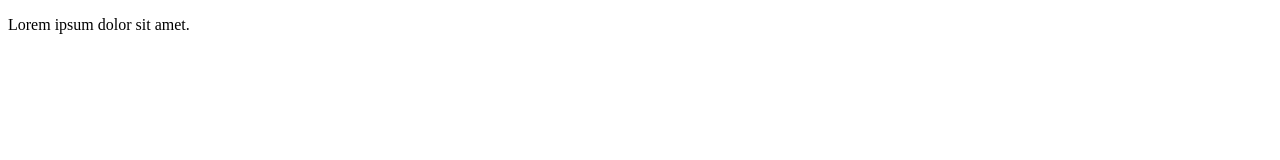
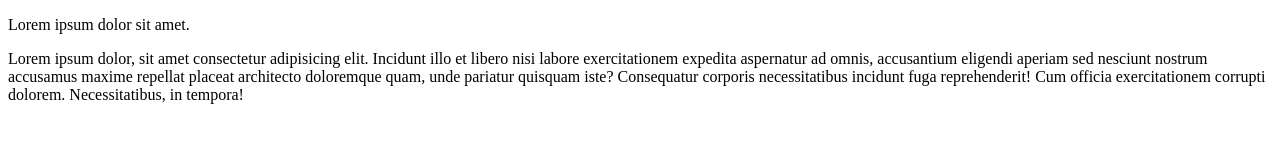
Before and after one commit to yannaf-01/integrative-repo, a plain HTML site: page index.html in a window 1280 px wide. Drawn offline with Linux system fonts and the light colour scheme.

Commit message:
changes : adding more text to index page

```diff
--- a/index.html
+++ b/index.html
@@ -7,5 +7,6 @@
 </head>
 <body>
     <p>Lorem ipsum dolor sit amet.</p>
+    <p>Lorem ipsum dolor, sit amet consectetur adipisicing elit. Incidunt illo et libero nisi labore exercitationem expedita aspernatur ad omnis, accusantium eligendi aperiam sed nesciunt nostrum accusamus maxime repellat placeat architecto doloremque quam, unde pariatur quisquam iste? Consequatur corporis necessitatibus incidunt fuga reprehenderit! Cum officia exercitationem corrupti dolorem. Necessitatibus, in tempora!</p>
 </body>
 </html>
```
